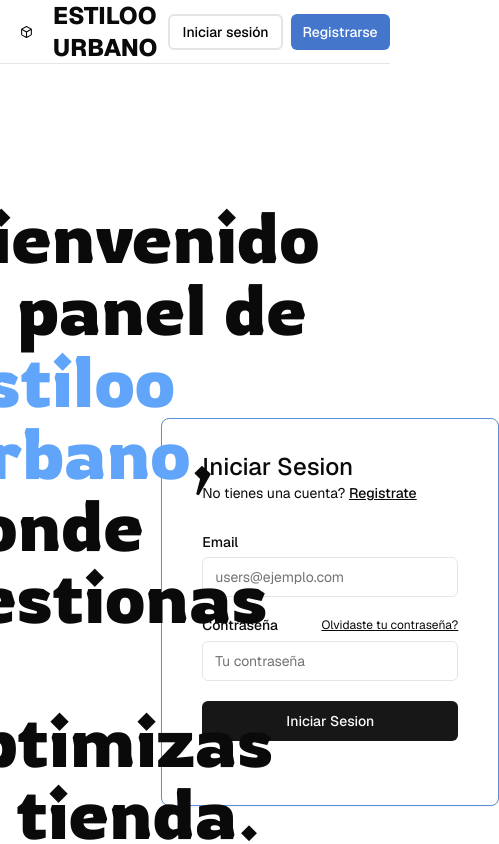
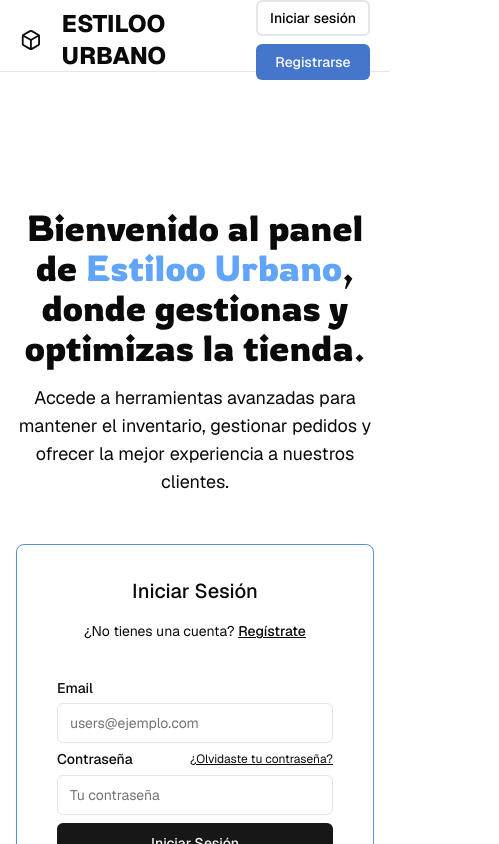
Before and after one commit to carlos5845/tienda-ofi, a Next.js app: page /sign-in in a window 390 px wide. Shown: the top 844 px of the page, 499 px wide, since content can reach past the window. Built offline with nearby package versions, Linux system fonts and the light colour scheme; no server answers.

Commit message:
ultimos retoques en lo responsivo

```diff
--- a/app/(auth-pages)/sign-in/page.tsx
+++ b/app/(auth-pages)/sign-in/page.tsx
@@ -9,38 +9,42 @@ import { Card, CardContent } from "@/components/ui/card";
 export default async function Login(props: { searchParams: Promise<Message> }) {
   const searchParams = await props.searchParams;
   return (
-    <div className="grid grid-cols-3 grid-rows-1 gap-4 mt-28 mb-32">
-      <div className="col-span-2 flex flex-col justify-center items-center p-4 relative ">
-        <div className=" w-full bg-no-repeat bg-center bg-cover z-0 absolute left-0"></div>
-        <article className="z-10 relative">
-          <p className={`${rowdies.className}  text-7xl mb-4`}>
+    <div className="grid grid-cols-1 md:grid-cols-3 gap-4 mt-28 mb-32">
+      <div className="md:col-span-2 flex flex-col justify-center items-center p-4 relative">
+        <div className="w-full bg-no-repeat bg-center bg-cover z-0 absolute left-0"></div>
+        <article className="z-10 relative text-center md:text-left">
+          <p
+            className={`${rowdies.className} text-4xl md:text-6xl lg:text-7xl mb-4`}
+          >
             Bienvenido al panel de{" "}
             <span className="text-blue-400">Estiloo Urbano</span>, donde
             gestionas y optimizas la tienda.
           </p>
-          <p className="text-2xl">
+          <p className="text-lg md:text-2xl">
             Accede a herramientas avanzadas para mantener el inventario,
             gestionar pedidos y ofrecer la mejor experiencia a nuestros
-            clientes."
+            clientes.
           </p>
         </article>
       </div>
 
-      <div className="flex justify-center items-center col-span-1 p-4">
-        <Card className="px-4 py-8 border-cloud-burst-500">
+      <div className="flex justify-center items-center p-4">
+        <Card className="px-4 py-8 border-cloud-burst-500 w-full max-w-md">
           <CardContent>
-            <form className="flex-1 flex flex-col min-w-64 max-w-64">
-              <h1 className="text-2xl font-medium">Iniciar Sesion</h1>
-              <p className="text-sm text-foreground">
-                No tienes una cuenta?{" "}
+            <form className="flex flex-col gap-4">
+              <h1 className="text-xl md:text-2xl font-medium text-center md:text-left">
+                Iniciar Sesión
+              </h1>
+              <p className="text-sm text-foreground text-center md:text-left">
+                ¿No tienes una cuenta?{" "}
                 <Link
                   className="text-foreground font-medium underline"
                   href="/sign-up"
                 >
-                  Registrate
+                  Regístrate
                 </Link>
               </p>
-              <div className="flex flex-col gap-2 [&>input]:mb-3 mt-8">
+              <div className="flex flex-col gap-2 mt-6">
                 <Label htmlFor="email">Email</Label>
                 <Input name="email" placeholder="users@ejemplo.com" required />
                 <div className="flex justify-between items-center">
@@ -49,7 +53,7 @@ export default async function Login(props: { searchParams: Promise<Message> }) {
                     className="text-xs text-foreground underline"
                     href="/forgot-password"
                   >
-                    Olvidaste tu contraseña?
+                    ¿Olvidaste tu contraseña?
                   </Link>
                 </div>
                 <Input
@@ -62,7 +66,7 @@ export default async function Login(props: { searchParams: Promise<Message> }) {
                   pendingText="Iniciando sesión..."
                   formAction={signInAction}
                 >
-                  Iniciar Sesion
+                  Iniciar Sesión
                 </SubmitButton>
                 <FormMessage message={searchParams} />
               </div>
--- a/app/(auth-pages)/sign-up/page.tsx
+++ b/app/(auth-pages)/sign-up/page.tsx
@@ -20,36 +20,40 @@ export default async function Signup(props: {
 
   return (
     <>
-      <div className="grid grid-cols-3 grid-rows-1 gap-4 mt-28 mb-32">
-        <div className="col-span-2 flex flex-col justify-center items-center p-6  rounded-md">
+      <div className="grid grid-cols-1 md:grid-cols-3 gap-4 mt-28 mb-32">
+        <div className="md:col-span-2 flex flex-col justify-center items-center p-6 rounded-md text-center md:text-left">
           <h1>
-            <p className={`${rowdies.className} text-7xl mb-4`}>
+            <p
+              className={`${rowdies.className} text-4xl md:text-6xl lg:text-7xl mb-4`}
+            >
               ¡Bienvenido a{" "}
-              <span className="text-blue-400 ">Estiloo Urbano</span>!
+              <span className="text-blue-400">Estiloo Urbano</span>!
             </p>
-            <p className="text-2xl ">
-              {" "}
+            <p className="text-lg md:text-2xl">
               Registra tu cuenta y comienza a <span>gestionar</span> todo lo que
               hace nuestra tienda increíble. ¡Te necesitamos en el{" "}
               <span className="text-#007BFF">equipo</span>!
             </p>
           </h1>
         </div>
-        <div className="flex justify-center items-center col-span-1 p-4">
-          <Card className="px-4 py-8 border-cloud-burst-500">
+
+        <div className="flex justify-center items-center p-4">
+          <Card className="px-4 py-8 border-cloud-burst-500 w-full max-w-md">
             <CardContent>
-              <form className="flex flex-col min-w-64 max-w-64 mx-auto">
-                <h1 className="text-2xl font-medium">Registrarse</h1>
-                <p className="text-sm text text-foreground">
-                  Ya tienes una cuenta?{" "}
+              <form className="flex flex-col gap-4">
+                <h1 className="text-xl md:text-2xl font-medium text-center md:text-left">
+                  Registrarse
+                </h1>
+                <p className="text-sm text-foreground text-center md:text-left">
+                  ¿Ya tienes una cuenta?{" "}
                   <Link
                     className="text-primary font-medium underline"
                     href="/sign-in"
                   >
-                    Iniciar Sesion
+                    Iniciar Sesión
                   </Link>
                 </p>
-                <div className="flex flex-col gap-2 [&>input]:mb-3 mt-8">
+                <div className="flex flex-col gap-2 mt-6">
                   <Label htmlFor="email">Email</Label>
                   <Input name="email" placeholder="user@ejemplo.com" required />
                   <Label htmlFor="password">Contraseña</Label>
--- a/app/layout.tsx
+++ b/app/layout.tsx
@@ -21,9 +21,7 @@ export default function RootLayout({
   children: React.ReactNode;
 }) {
   return (
-    <html lang="en" className={GeistSans.className} suppressHydrationWarning
-
-    >
+    <html lang="en" className={GeistSans.className} suppressHydrationWarning>
       <head>
         <link rel="icon" href="/logo.svg" />
       </head>
@@ -36,8 +34,8 @@ export default function RootLayout({
         >
           <main className="min-h-screen flex flex-col items-center">
             <div className="flex-1 w-full flex flex-col gap-2 items-center">
-              <nav className="w-full flex justify-center border-b border-b-foreground/10 h-16 mb-0">
-                <div className="w-full max-w-5xl flex justify-between items-center p-3 px-5 text-sm">
+              <nav className="w-full flex justify-center border-b border-b-foreground/10 h-16  mt-2">
+                <div className="w-full max-w-5xl flex justify-between items-center p-3 px-5 text-sm ">
                   <div className="flex gap-5 items-center font-extrabold text-2xl">
                     <Box />
                     <Link href={"/"}>ESTILOO URBANO</Link>
--- a/app/protected/layout.tsx
+++ b/app/protected/layout.tsx
@@ -1,16 +1,39 @@
+"use client";
+import { useState } from "react";
 import { DashboardNavbar } from "@/components/dashboard-navbar";
+import { Menu, X } from "lucide-react";
 
 export default function DashboardLayout({
   children,
 }: {
   children: React.ReactNode;
 }) {
+  const [isSidebarOpen, setIsSidebarOpen] = useState(false);
+
   return (
-    <div className="flex min-h-screen">
-      <aside className="w-48 dark:bg-indigo-950 dark:brightness-125 text-black  p-4 dark:text-slate-100 ">
+    <div className="flex h-screen">
+      {/* Sidebar */}
+      <aside
+        className={`${
+          isSidebarOpen ? "block" : "hidden"
+        } lg:block fixed lg:static top-0 left-0 h-full w-48 bg-white dark:bg-black dark:border-cloud-burst-400 border rounded-md p-4 z-40`}
+      >
         <DashboardNavbar />
       </aside>
-      <main className="flex-1 p-6 overflow-auto bg-white dark:bg-slate-900 w-screen dark:text-slate-20000">
+
+      {/* Content Area */}
+      <main className="flex-1 p-6 overflow-auto bg-white dark:bg-slate-900 w-full dark:text-slate-200">
+        {/* Mobile Menu Button */}
+        <button
+          className="lg:hidden fixed top-4 left-4 bg-cloud-burst-500 p-2 rounded-md text-white z-50 mr-2"
+          onClick={() => setIsSidebarOpen(!isSidebarOpen)}
+        >
+          {isSidebarOpen ? (
+            <X className="h-6 w-6" />
+          ) : (
+            <Menu className="h-6 w-6" />
+          )}
+        </button>
         {children}
       </main>
     </div>
--- a/components/dashboard-navbar.tsx
+++ b/components/dashboard-navbar.tsx
@@ -19,7 +19,7 @@ export function DashboardNavbar() {
   const pathname = usePathname();
 
   return (
-    <nav className="flex  flex-col  lg:space-y-1  p-2 ">
+    <nav className="flex  flex-col  lg:space-y-1  p-2 mt-6">
       {navItems.map((item) => (
         <Button
           key={item.href}
--- a/components/header-auth.tsx
+++ b/components/header-auth.tsx
@@ -47,25 +47,34 @@ export default async function AuthButton() {
     );
   }
   return user ? (
-    <div className="flex items-center gap-4">
-      Hola, {user.email}!
+    <div className="flex flex-wrap items-center gap-2 font-semibold text-sm sm:text-base sm:flex sm:justify-end justify-end ">
+      <span className="truncate max-w-full">Hola, {user.email}!</span>
       <form action={signOutAction}>
-        <Button type="submit" variant={"outline"}>
-          Cerrar Sesion
+        <Button
+          type="submit"
+          variant={"outline"}
+          className="text-xs sm:text-sm px-2 sm:px-4 "
+        >
+          Cerrar Sesión
         </Button>
       </form>
     </div>
   ) : (
-    <div className="flex gap-2">
-      <Button asChild size="sm" disabled className="bg-white border-2 text-black hover:bg-transparent ">
+    <div className="flex flex-col sm:flex-row gap-2 ">
+      <Button
+        asChild
+        size="sm"
+        disabled
+        className="bg-white border-2 text-black hover:bg-black hover:text-white "
+      >
         <Link href="/sign-in">Iniciar sesión</Link>
       </Button>
 
       <Button
         asChild
         size="sm"
-        variant={"default"}
-        className=" bg-cloud-burst-600 text-white hover:bg-cloud-burst-500"
+        variant="default"
+        className="bg-cloud-burst-600 text-white hover:bg-cloud-burst-500"
       >
         <Link href="/sign-up">Registrarse</Link>
       </Button>
--- a/components/ui/badge.tsx
+++ b/components/ui/badge.tsx
@@ -15,13 +15,13 @@ const badgeVariants = cva(
         secondary:
           "border-transparent bg-secondary text-secondary-foreground hover:bg-secondary/80",
         destructive:
-          "border-transparent bg-destructive text-destructive-foreground hover:bg-destructive/80",
+          "border-transparent bg-destructive text-destructive-foreground hover:bg-destructive/80 dark:text-gray-800 dark:bg-red-400 dark:font-bold",
         outline: "text-foreground",
         success:
-          "border-transparent bg-green-500 text-white hover:bg-green-600", // Ajuste aquí
+          "border-transparent bg-green-500 text-white hover:bg-green-600 dark:text-gray-700",
         warning:
-          "border-transparent bg-yellow-300  text-warning-foreground hover:bg-warning/80",
-        vip: "border-transparent bg-violet-300  text-warning-foreground hover:bg-warning/80",
+          "border-transparent bg-yellow-300  text-warning-foreground hover:bg-warning/80 dark:text-gray-700 ",
+        vip: "border-transparent bg-violet-300  text-warning-foreground hover:bg-warning/80 dark:text-gray-700",
       },
     },
     defaultVariants: {
```
